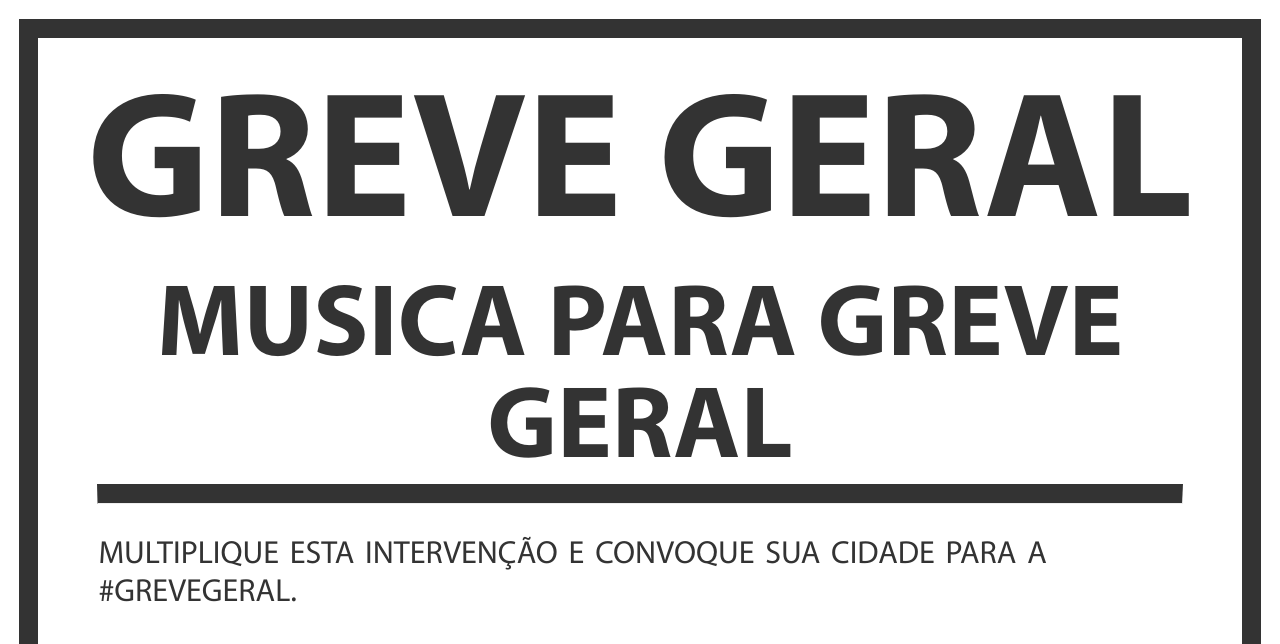
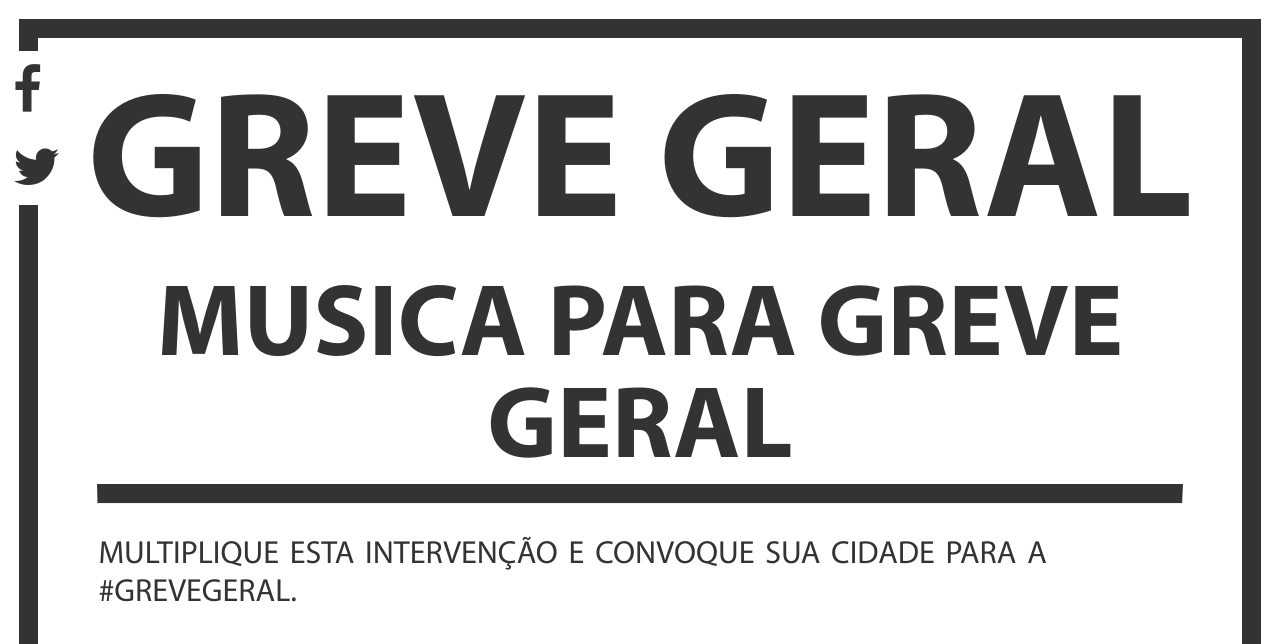
Before and after one commit to LulaLivre/grevegeral.github.io, a Jekyll site: the page built from _posts/2017-04-05-acao2.md, in a window 1280 px wide. Shown: the top 644 px of the page. Built offline with Jekyll 4.4.1, drawn with Linux system fonts in a browser that asks for light colours; nearby versions of some CDN libraries; grey boxes are pictures that could not be loaded.

Commit message:
share buttons everywhere

```diff
--- a/_layouts/list-post.html
+++ b/_layouts/list-post.html
@@ -6,6 +6,7 @@
   </head>
   <body>
     <div id="main-div">
+      {% include share-section.html %}
       <div class="section" id="title-section">
         <a href="{{ site.baseurl }}/"><h2>{{ site.title }}</h2></a>
         <h2>{{ page.title }}</h2>
--- a/_layouts/list.html
+++ b/_layouts/list.html
@@ -6,6 +6,7 @@
   </head>
   <body>
     <div id="main-div">
+      {% include share-section.html %}
       <div class="section" id="title-section">
         <a href="{{ site.baseurl }}/"><h2>{{ site.title }}</h2></a>
         <h2>{{ page.title }}</h2>
--- a/_layouts/post.html
+++ b/_layouts/post.html
@@ -6,6 +6,7 @@
   </head>
   <body>
     <div id="main-div">
+      {% include share-section.html %}
       <div class="section" id="title-section">
         <a href="{{ site.baseurl }}/"><h2>{{ site.title }}</h2></a>
         <h3>{{ page.title }}</h3>
```
